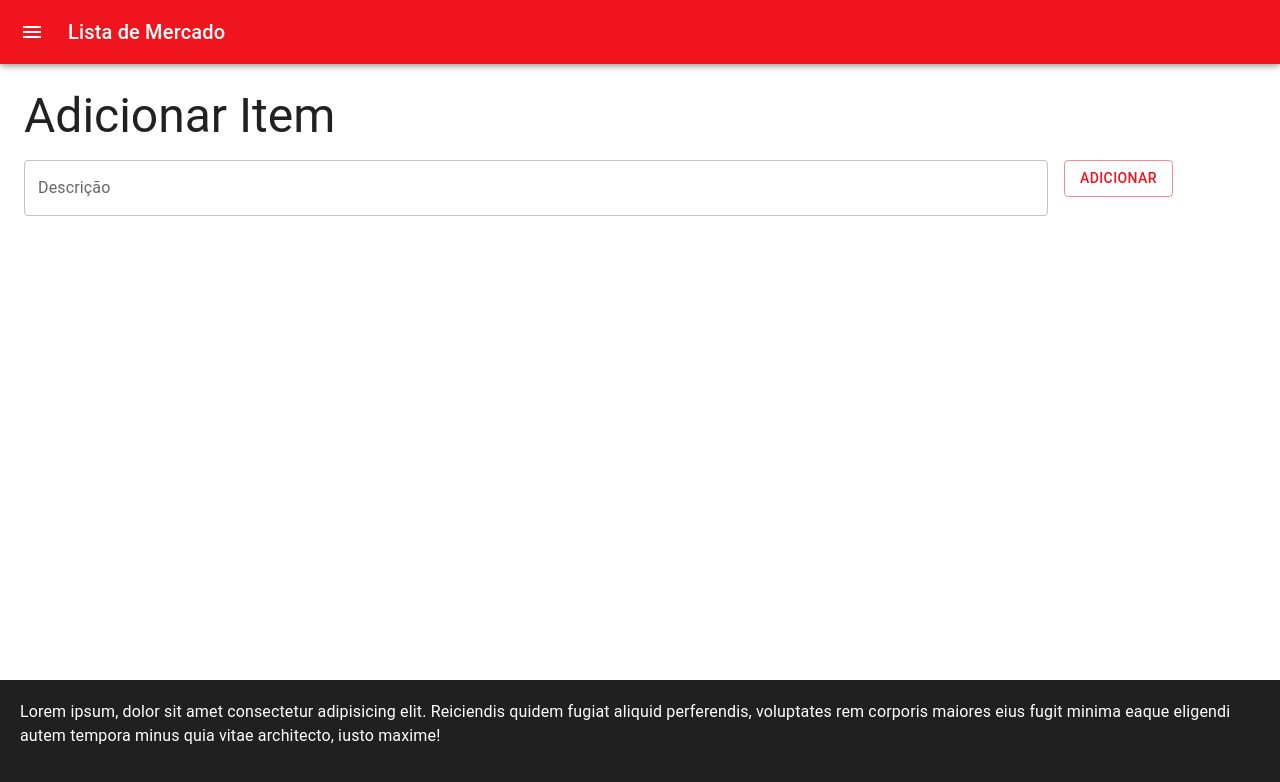
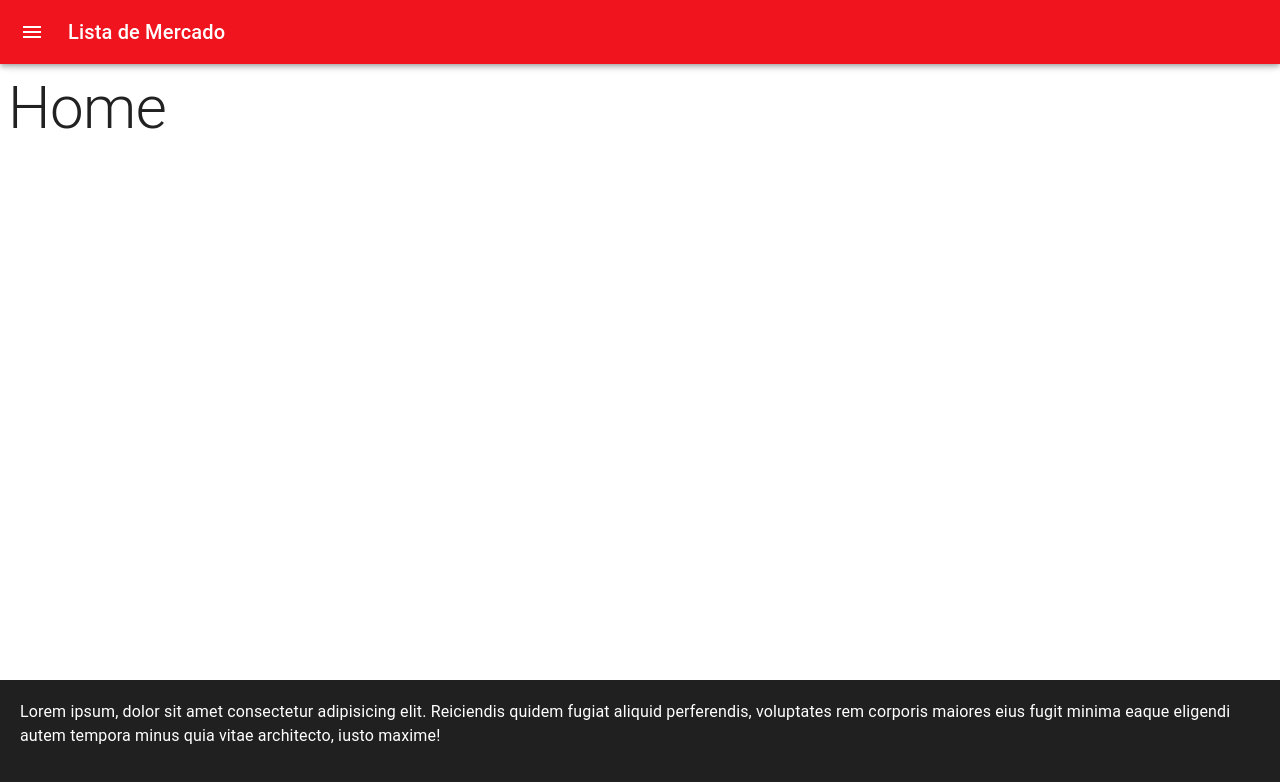
Before and after one commit to marcelo-growdev/live-code-react, a React (Create React App) app: page / in a window 1280 px wide. Shown: the top 782 px of the page. Built offline with nearby package versions, Linux system fonts and the light colour scheme.

Commit message:
Removido home

```diff
--- a/src/pages/home/Home.tsx
+++ b/src/pages/home/Home.tsx
@@ -25,34 +25,7 @@ const Home: React.FC = () => {
   return (
     <Grid container spacing={2}>
       <Grid item spacing={2} container xs={12}>
-        <Grid item xs={12}>
-          <Typography variant="h3">Adicionar Item</Typography>
-        </Grid>
-        <Grid item xs={10}>
-          <TextField
-            name="description"
-            label="Descrição"
-            fullWidth
-            value={description}
-            inputRef={ref}
-            onChange={(e) => setDescription(e.target.value)}
-          />
-        </Grid>
-        <Grid item xs={2}>
-          <Button variant="outlined" onClick={handleAdd}>
-            Adicionar
-          </Button>
-        </Grid>
-      </Grid>
-      <Grid item xs={12}>
-        {items.map((item) => (
-          <ItemList
-            uid={item.uid}
-            item={item.description}
-            key={item.uid}
-            checked={item.checked}
-          />
-        ))}
+      <Typography variant="h2">Home</Typography>
       </Grid>
     </Grid>
   );
```
